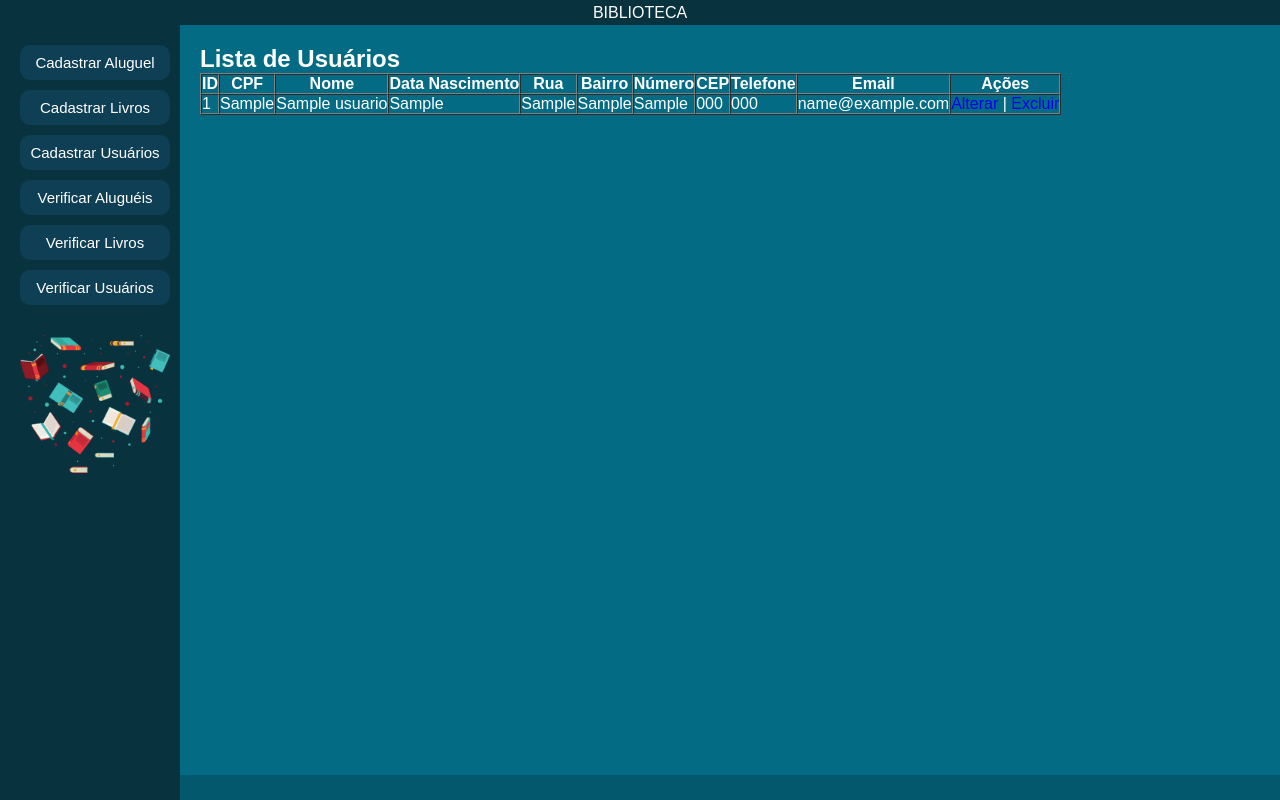
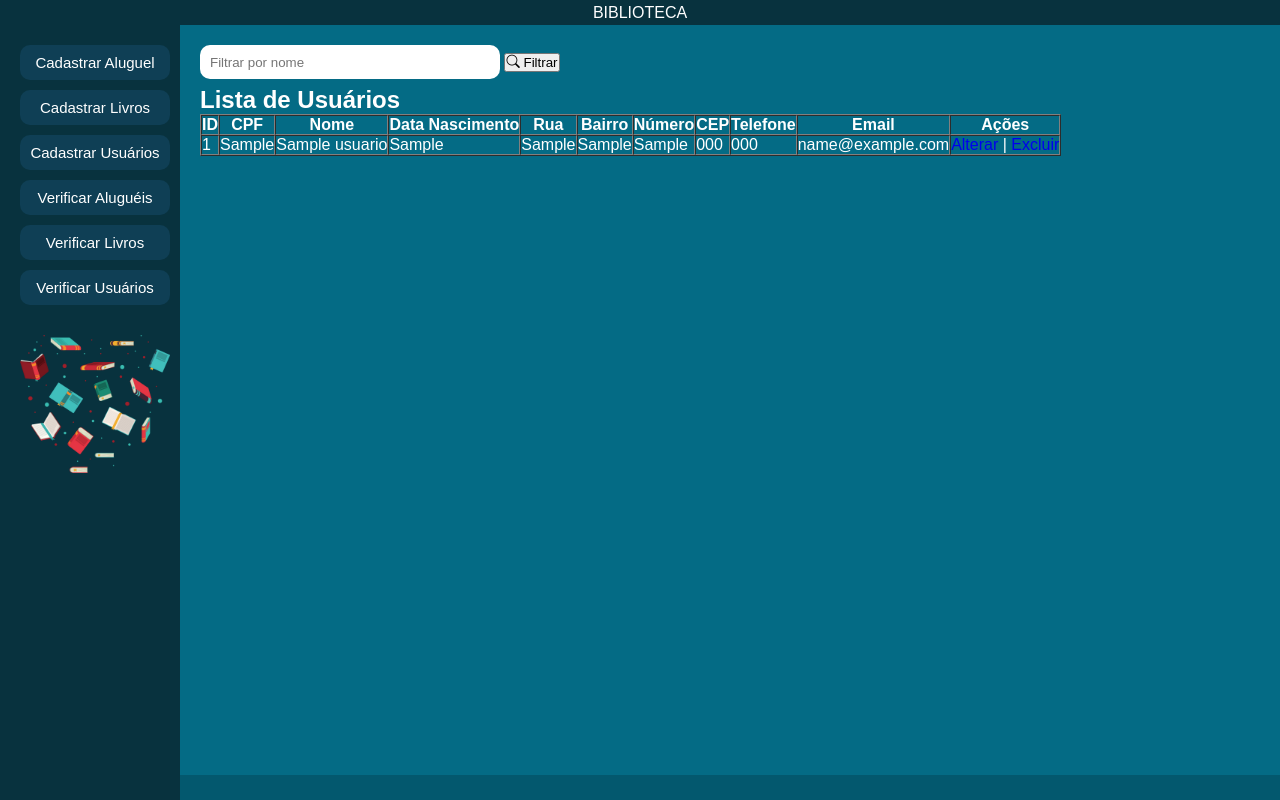
Before and after one commit to FelipeLopest/php, a PHP site: page /index.php?pagina=verificar_usuario in a window 1280 px wide. Run offline with PHP 8.4, Linux system fonts and the light colour scheme; tables that the repository leaves empty or names only in its code hold one stand-in row (values such as "Sample post").

Commit message:
versao final

```diff
--- a/components/cadastrar_aluguel.php
+++ b/components/cadastrar_aluguel.php
@@ -28,7 +28,7 @@ if ($_SERVER['REQUEST_METHOD'] === 'POST') {
         </div>
         <div class="col-md-4">
             <label for="sobrenome" class="form-label">Data de Emprestimo</label>
-            <input type="text" class="form-control" id="sobrenome" name="data_emprestimo">
+            <input type="date" class="form-control" id="sobrenome" name="data_emprestimo">
         </div>
     </div>
 
--- a/components/funcao.php
+++ b/components/funcao.php
@@ -70,3 +70,60 @@ function cadastrar_livros($dados): void
         echo $ex;
     }
 }
+
+function listar_alugueis()
+{
+    $cx = conectar();
+    $sql = "SELECT * FROM emprestimo";
+    $stmt = $cx->query($sql);
+    return $stmt->fetchAll(PDO::FETCH_ASSOC);
+}
+
+function listar_livros()
+{
+    $cx = conectar();
+    $sql = "SELECT * FROM livros";
+    $stmt = $cx->query($sql);
+    return $stmt->fetchAll(PDO::FETCH_ASSOC);
+}
+
+function listar_alugueis_por_nome_usuario($nome = "")
+{
+    $cx = conectar();
+    if ($nome != "") {
+        $sql = "SELECT e.*, u.nome as nome_usuario FROM emprestimo e
+                JOIN usuario u ON e.id_usuario = u.id
+                WHERE u.nome LIKE '%$nome%'";
+        $stmt = $cx->query($sql);
+    } else {
+        $sql = "SELECT e.*, u.nome as nome_usuario FROM emprestimo e
+                JOIN usuario u ON e.id_usuario = u.id";
+        $stmt = $cx->query($sql);
+    }
+    return $stmt->fetchAll(PDO::FETCH_ASSOC);
+}
+function listar_livros_por_nome($nome = "")
+{
+    $cx = conectar();
+    if ($nome != "") {
+        $sql = "SELECT * FROM livros WHERE titulo LIKE '%$nome%'";
+        $stmt = $cx->query($sql);
+    } else {
+        $sql = "SELECT * FROM livros";
+        $stmt = $cx->query($sql);
+    }
+    return $stmt->fetchAll(PDO::FETCH_ASSOC);
+}
+
+function listar_usuarios_por_nome($nome = "")
+{
+    $cx = conectar();
+    if ($nome != "") {
+        $sql = "SELECT * FROM usuario WHERE nome LIKE '%$nome%'";
+        $stmt = $cx->query($sql);
+    } else {
+        $sql = "SELECT * FROM usuario";
+        $stmt = $cx->query($sql);
+    }
+    return $stmt->fetchAll(PDO::FETCH_ASSOC);
+}
--- a/components/verificar_usuario.php
+++ b/components/verificar_usuario.php
@@ -2,7 +2,8 @@
 require_once(__DIR__ . '/funcao.php');
 
 // Função para buscar todos os usuários
-function listar_usuarios() {
+function listar_usuarios()
+{
     $cx = conectar();
     $sql = "SELECT * FROM usuario";
     $stmt = $cx->query($sql);
@@ -31,7 +32,11 @@ if (isset($_GET['alterar'])) {
 // Atualizar dados do usuário
 if (isset($_POST['id_alterar'])) {
     $cx = conectar();
-    $sql = "UPDATE usuario SET cpf = :cpf, nome = :nome, data_nascimento = :data_nascimento, rua = :rua, bairro = :bairro, numero = :numero, cep = :cep, telefone = :telefone, email = :email WHERE id = :id";
+    $sql = "UPDATE usuario
+            SET cpf = :cpf, nome = :nome, data_nascimento = :data_nascimento,
+                rua = :rua, bairro = :bairro, numero = :numero, cep = :cep,
+                telefone = :telefone, email = :email
+            WHERE id = :id";
     $stmt = $cx->prepare($sql);
     $stmt->execute([
         ':cpf' => $_POST['cpf'],
@@ -49,9 +54,26 @@ if (isset($_POST['id_alterar'])) {
     $usuario_editar = null;
 }
 
-$usuarios = listar_usuarios();
+// Buscar usuários por nome, se informado
+if (isset($_POST['nome']) && $_POST['nome'] != '') {
+    $usuarios = listar_usuarios_por_nome($_POST['nome']);
+} else {
+    $usuarios = listar_usuarios_por_nome();
+}
 ?>
 
+<!-- Formulário de filtro -->
+<form method="POST" class="mb-3">
+    <div class="input-group">
+        <input type="text" name="nome" class="form-control" placeholder="Filtrar por nome"
+            value="<?= isset($_POST['nome']) ? htmlspecialchars($_POST['nome']) : '' ?>">
+        <button type="submit" class="btn btn-primary">
+            <i class="bi bi-search"></i> Filtrar
+        </button>
+    </div>
+</form>
+
+<!-- Tabela de usuários -->
 <h2>Lista de Usuários</h2>
 <table border="1" cellpadding="8" cellspacing="0">
     <thead>
@@ -84,59 +106,74 @@ $usuarios = listar_usuarios();
                 <td><?= $usuario['email'] ?></td>
                 <td>
                     <a href="?pagina=verificar_usuario&alterar=<?= $usuario['id'] ?>">Alterar</a> |
-                    <a href="?pagina=verificar_usuario&excluir=<?= $usuario['id'] ?>" onclick="return confirm('Tem certeza que deseja excluir?')">Excluir</a>
+                    <a href="?pagina=verificar_usuario&excluir=<?= $usuario['id'] ?>"
+                        onclick="return confirm('Tem certeza que deseja excluir?')">Excluir</a>
                 </td>
             </tr>
         <?php endforeach; ?>
     </tbody>
 </table>
 
+<!-- Formulário de alteração -->
 <?php if ($usuario_editar): ?>
     <h3>Alterar Usuário</h3>
     <form method="post">
         <input type="hidden" name="id_alterar" value="<?= $usuario_editar['id'] ?>">
+
         <div class="row mb-3">
             <div class="col-md-4">
                 <label for="cpf" class="form-label">CPF</label>
-                <input type="text" class="form-control" id="cpf" name="cpf" value="<?= $usuario_editar['cpf'] ?>" required>
+                <input type="text" class="form-control" id="cpf" name="cpf"
+                    value="<?= htmlspecialchars($usuario_editar['cpf']) ?>" required>
             </div>
             <div class="col-md-4">
                 <label for="nome" class="form-label">Nome</label>
-                <input type="text" class="form-control" id="nome" name="nome" value="<?= $usuario_editar['nome'] ?>" required>
+                <input type="text" class="form-control" id="nome" name="nome"
+                    value="<?= htmlspecialchars($usuario_editar['nome']) ?>" required>
             </div>
             <div class="col-md-4">
                 <label for="data_nascimento" class="form-label">Data de Nascimento</label>
-                <input type="date" class="form-control" id="data_nascimento" name="data_nascimento" value="<?= $usuario_editar['data_nascimento'] ?>" required>
+                <input type="date" class="form-control" id="data_nascimento" name="data_nascimento"
+                    value="<?= htmlspecialchars($usuario_editar['data_nascimento']) ?>" required>
             </div>
         </div>
+
         <div class="row mb-3">
             <div class="col-md-4">
                 <label for="rua" class="form-label">Rua</label>
-                <input type="text" class="form-control" id="rua" name="rua" value="<?= $usuario_editar['rua'] ?>" required>
+                <input type="text" class="form-control" id="rua" name="rua"
+                    value="<?= htmlspecialchars($usuario_editar['rua']) ?>" required>
             </div>
             <div class="col-md-4">
                 <label for="bairro" class="form-label">Bairro</label>
-                <input type="text" class="form-control" id="bairro" name="bairro" value="<?= $usuario_editar['bairro'] ?>" required>
+                <input type="text" class="form-control" id="bairro" name="bairro"
+                    value="<?= htmlspecialchars($usuario_editar['bairro']) ?>" required>
             </div>
             <div class="col-md-2">
                 <label for="numero" class="form-label">Número</label>
-                <input type="text" class="form-control" id="numero" name="numero" value="<?= $usuario_editar['numero'] ?>" required>
+                <input type="text" class="form-control" id="numero" name="numero"
+                    value="<?= htmlspecialchars($usuario_editar['numero']) ?>" required>
             </div>
             <div class="col-md-2">
                 <label for="cep" class="form-label">CEP</label>
-                <input type="text" class="form-control" id="cep" name="cep" value="<?= $usuario_editar['cep'] ?>" required>
+                <input type="text" class="form-control" id="cep" name="cep"
+                    value="<?= htmlspecialchars($usuario_editar['cep']) ?>" required>
             </div>
         </div>
+
         <div class="row mb-3">
             <div class="col-md-4">
                 <label for="telefone" class="form-label">Telefone</label>
-                <input type="text" class="form-control" id="telefone" name="telefone" value="<?= $usuario_editar['telefone'] ?>" required>
+                <input type="text" class="form-control" id="telefone" name="telefone"
+                    value="<?= htmlspecialchars($usuario_editar['telefone']) ?>" required>
             </div>
             <div class="col-md-4">
                 <label for="email" class="form-label">E-mail</label>
-                <input type="email" class="form-control" id="email" name="email" value="<?= $usuario_editar['email'] ?>" required>
+                <input type="email" class="form-control" id="email" name="email"
+                    value="<?= htmlspecialchars($usuario_editar['email']) ?>" required>
             </div>
         </div>
+
         <button type="submit" class="btn btn-primary">Salvar Alterações</button>
     </form>
 <?php endif; ?>
```
Also changed, not shown: components/verificar_aluguel.php (+44 -20 lines), components/verificar_livros.php (+32 -15 lines), assets/683659813950b_3.jpg (added).
